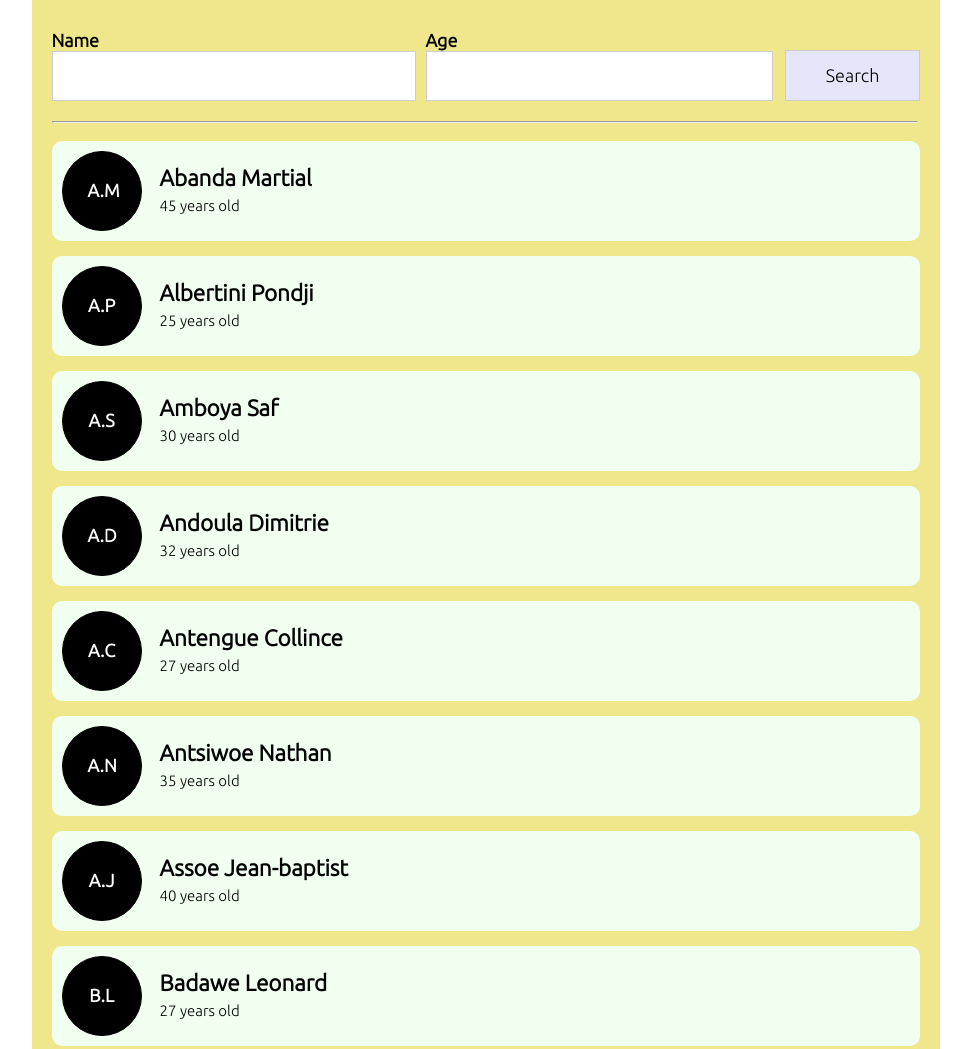
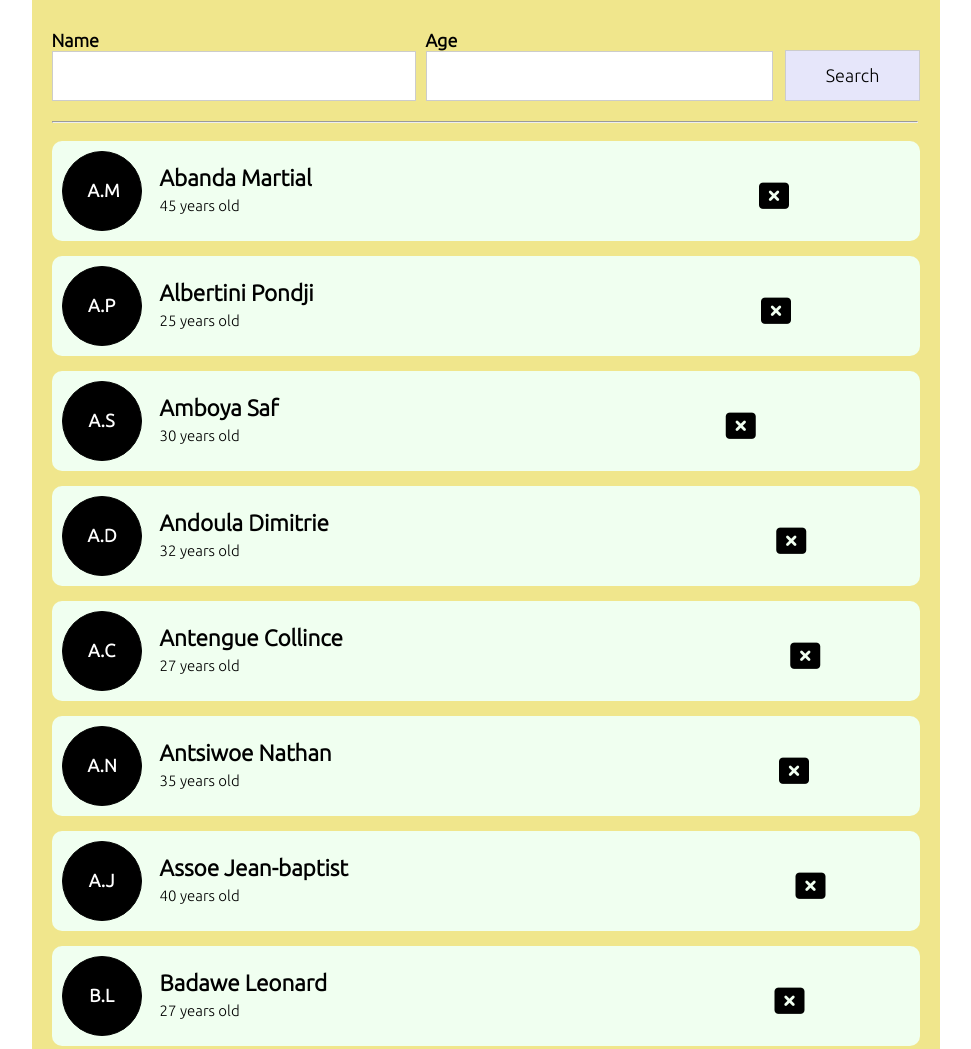
Before and after one commit to lontsimesmer/dom-form-searching, a plain HTML site: page index.html in a window 1280 px wide. Shown: the top 1049 px of the page, without its empty margins (154-1125 px from the left). Drawn offline with Linux system fonts and the light colour scheme.

Commit message:
add close icon

```diff
--- a/assets/script/user.js
+++ b/assets/script/user.js
@@ -1,62 +1,66 @@
-let persons = [
-    { name: "Abanda Martial", age: 45 },
-    { name: "Albertini Pondji", age: 25 },
-    { name: "Amboya Saf", age: 30 },
-    { name: "Andoula Dimitrie", age: 32 },
-    { name: "Antengue Collince", age: 27 },
-    { name: "Antsiwoe Nathan", age: 35 },
-    { name: "Assoe Jean-baptist", age: 40 },
-    { name: "Badawe Leonard", age: 27 },
-    { name: "Bambe Simon", age: 29 },
-    { name: "Bang Ivan", age: 26 },
-    { name: "Beda Yaro", age: 28 },
-    { name: "Boutros Karinga", age: 23 },
-    { name: "Djouda Dilane", age: 25 },
-    { name: "Dounge Gabin", age: 22 },
-    { name: "Epeth Miriam", age: 32 },
-    { name: "Essindi Henry", age: 33 },
-    { name: "Essomo Fernand", age: 26 },
-    { name: "Essomo Fernande", age: 24 },
-    { name: "Etoue Catherine", age: 21 },
-    { name: "Gaba Ferdinand", age: 25 },
-    { name: "Hamga Esther", age: 24 },
-    { name: "Kamgang Martin", age: 21 },
-    { name: "Kambong Franklin", age: 34 },
-    { name: "Langle Benoit", age: 30 },
-    { name: "Linjoum Inoussa", age: 27 },
-    { name: "Lontsi Nathanaël", age: 24 },
-    { name: "Mafouzem Alida", age: 25 },
-    { name: "Mapon Charlotte", age: 23 },
-    { name: "Mapoure Ibrahim", age: 26 },
-    { name: "Mbongo Laurent", age: 24 },
-    { name: "Mebound Delors", age: 28 },
-    { name: "Medjo Jean-pierre", age: 43 },
-    { name: "Medou Georges", age: 29 },
-    { name: "Mekou Alain", age: 28 },
-    { name: "Meliga Stella", age: 34 },
-    { name: "Meto Fabiola", age: 23 },
-    { name: "Mfekoue Jounedou", age: 31 },
-    { name: "Minkonda Arnaud", age: 35 },
-    { name: "Minkonda Landry", age: 28 },
-    { name: "Mogba Charly", age: 31 },
-    { name: "Moguem Michelle", age: 25 },
-    { name: "Nanga Clemence", age: 22 },
-    { name: "Nanga Quentin", age: 27 },
-    { name: "Ndouang Marc", age: 27 },
-    { name: "Ngoumenewe Leticia", age: 24 },
-    { name: "Olinga Stevy", age: 28 },
-    { name: "Payon Ivan", age: 25 },
-    { name: "Samendolou Olivia", age: 33 },
-    { name: "Tang Laurent", age: 27 },
-    { name: "Tchapchet Brown", age: 28 },
-    { name: "Yimga Cabrel", age: 25 },
-    { name: "Zebidja Legrand", age: 26 },
+const persons = [
+  { name: 'Abanda Martial', age: 45 },
+  { name: 'Albertini Pondji', age: 25 },
+  { name: 'Amboya Saf', age: 30 },
+  { name: 'Andoula Dimitrie', age: 32 },
+  { name: 'Antengue Collince', age: 27 },
+  { name: 'Antsiwoe Nathan', age: 35 },
+  { name: 'Assoe Jean-baptist', age: 40 },
+  { name: 'Badawe Leonard', age: 27 },
+  { name: 'Bambe Simon', age: 29 },
+  { name: 'Bang Ivan', age: 26 },
+  { name: 'Beda Yaro', age: 28 },
+  { name: 'Boutros Karinga', age: 23 },
+  { name: 'Djouda Dilane', age: 25 },
+  { name: 'Dounge Gabin', age: 22 },
+  { name: 'Epeth Miriam', age: 32 },
+  { name: 'Essindi Henry', age: 33 },
+  { name: 'Essomo Fernand', age: 26 },
+  { name: 'Essomo Fernande', age: 24 },
+  { name: 'Etoue Catherine', age: 21 },
+  { name: 'Gaba Ferdinand', age: 25 },
+  { name: 'Hamga Esther', age: 24 },
+  { name: 'Kamgang Martin', age: 21 },
+  { name: 'Kambong Franklin', age: 34 },
+  { name: 'Langle Benoit', age: 30 },
+  { name: 'Linjoum Inoussa', age: 27 },
+  { name: 'Lontsi Nathanaël', age: 24 },
+  { name: 'Mafouzem Alida', age: 25 },
+  { name: 'Mapon Charlotte', age: 23 },
+  { name: 'Mapoure Ibrahim', age: 26 },
+  { name: 'Mbongo Laurent', age: 24 },
+  { name: 'Mebound Delors', age: 28 },
+  { name: 'Medjo Jean-pierre', age: 43 },
+  { name: 'Medou Georges', age: 29 },
+  { name: 'Mekou Alain', age: 28 },
+  { name: 'Meliga Stella', age: 34 },
+  { name: 'Meto Fabiola', age: 23 },
+  { name: 'Mfekoue Jounedou', age: 31 },
+  { name: 'Minkonda Arnaud', age: 35 },
+  { name: 'Minkonda Landry', age: 28 },
+  { name: 'Mogba Charly', age: 31 },
+  { name: 'Moguem Michelle', age: 25 },
+  { name: 'Nanga Clemence', age: 22 },
+  { name: 'Nanga Quentin', age: 27 },
+  { name: 'Ndouang Marc', age: 27 },
+  { name: 'Ngoumenewe Leticia', age: 24 },
+  { name: 'Olinga Stevy', age: 28 },
+  { name: 'Payon Ivan', age: 25 },
+  { name: 'Samendolou Olivia', age: 33 },
+  { name: 'Tang Laurent', age: 27 },
+  { name: 'Tchapchet Brown', age: 28 },
+  { name: 'Yimga Cabrel', age: 25 },
+  { name: 'Zebidja Legrand', age: 26 }
 ]
 
 const form = document.querySelector('form')
 const userContent = document.querySelector('.users')
 
-function displayUser({ age, name }) {
+function getInitials ({ name }) {
+    return name.split(' ').map((n) => n[0]).slice(0, 2).join('.')
+  }
+
+function displayUser ({ age, name }) {
   return `<div class="users">
     <div class="box">
       <div class="initials">${getInitials({ name })}</div>
@@ -64,67 +68,70 @@ function displayUser({ age, name }) {
           <h2>${name}</h2>
           <p>${age} years old${age < 1 ? 's' : ''}</p>
         </div>
+        <div class="icon">
+          <i class="fa fa-window-close" aria-hidden="true"></i>
+        </div>
     </div>
 </div>`
 }
 
-function displayUsers(persons) {
-    return persons.length
-        ? persons.map(displayUser).join('')
+function displayUsers (person) {
+  return person.length
+  ? person.map(displayUser).join('')
   : renderMessage('Sorry! No user found');
 }
 
-function compareNames(name, searchTerm) {
+function compareNames (name, searchTerm) {
   return name.toLowerCase().includes(searchTerm.toLowerCase());
 }
 
-function getInitials({ name }) {
-    return name.split(' ').map((n) => n[0]).slice(0, 2).join('.')
-}
-
-function searchUsers(name, age) {
+/* function searchUsers (name, age) {
   return persons.filter(
     (user) => (!name || compareNames(user.name, name)) && (!age || user.age === age)
   )
-}
+} */
 
-function shouldResolve() {
+function shouldResolve () {
   return Math.random() < 0.85
 }
 
-function searchUser(name, age) {
+function searchUser (name, age) {
   return new Promise((resolve, reject) => {
-        setTimeout(() => {
+    setTimeout (() => {
       if (shouldResolve()) {
-                resolve(
-                    users.filter(
-                        (user) =>
-                            (!name || compareNames(user.name, name)) &&
-                            (!age || user.age === age)
+        resolve (
+          persons.filter(
+            (users) =>
+              (!name || compareNames(users.name, name)) &&
+                (!age || users.age === age)
           )
-                );
+        );;
 
       } else {
-                reject([]);
+        reject (([]));;
       }
     }, 2000);
-    });
+  });;
 }
 
-function renderMessage(message) {
-    return `<div class="message">${message}</div>`;
+/* function loader () {
+  return '<div class="load"></div>'
+} */
+
+function renderMessage (message) {
+  return `<div class="message">${message}</div>`;;
 }
 
-userContent.innerHTML = displayUsers(persons)
+userContent.innerHTML = displayUsers (persons)
 
-form.addEventListener('submit', (e) => {
-    e.preventDefault();
-    userContent.innerHTML = renderMessage('Searching users...');
-    searchUsers(e.target.name.value, +e.target.age.value)
+form.addEventListener ('submit', (e) => {
+  e.preventDefault();;
+  userContent.innerHTML = renderMessage('Searching users...');;
+  searchUser(e.target.name.value, +e.target.age.value)
     .then((result) => {
-            userContent.innerHTML = displayUser(result);
+      userContent.innerHTML = displayUser(result);;
     })
     .catch((e) => {
       userContent.innerHTML = renderMessage('Error loading users! Please try Again')
-        });
-});
+    });;
+});;
--- a/assets/style/style.css
+++ b/assets/style/style.css
@@ -39,6 +39,7 @@ label {
 button {
   background-color: #e6e6fa;
   border: 1px solid #ccc;
+  cursor: pointer;
   font-size: 18px;
   margin: 20px;
   margin-left: 0;
@@ -79,3 +80,11 @@ hr {
 .status {
   padding: 10px;
 }
+
+.icon {
+  display: flex;
+  left: 60%;
+  font-size: 30px;
+  padding-top: 30px;
+  padding-left: 50%;
+}
--- a/index.html
+++ b/index.html
@@ -1,11 +1,13 @@
 <!DOCTYPE html>
 <html lang="en">
+
 <head>
     <meta charset="UTF-8">
     <meta http-equiv="X-UA-Compatible" content="IE=edge">
     <meta name="viewport" content="width=device-width, initial-scale=1.0">
     <link rel="stylesheet" href="assets/style/style.css">
     <link href="https://fonts.googleapis.com/css2?family=Ubuntu:wght@300&display=swap" rel="stylesheet">
+    <link rel="stylesheet" href="https://cdnjs.cloudflare.com/ajax/libs/font-awesome/6.2.0/css/all.min.css">
     <title>DOM Form and Search</title>
 </head>
 
@@ -28,11 +30,14 @@
             <hr><br>
             <div class="users">
                 <div class="box">
-                    <div class="initials">ini</div>
+                    <div class="initials"></div>
                     <div class="status">
                         <h2>Name</h2>
                         <p>Age</p>
                     </div>
+                </div>
+                <div class="icon">
+                    <i class="fa fa-window-close" aria-hidden="true"></i>
                 </div>
             </div>
         </form>
@@ -40,4 +45,5 @@
 
     <script src="assets/script/user.js"></script>
 </body>
+
 </html>
```
Lines whose indentation alone changed are shown as unchanged.
